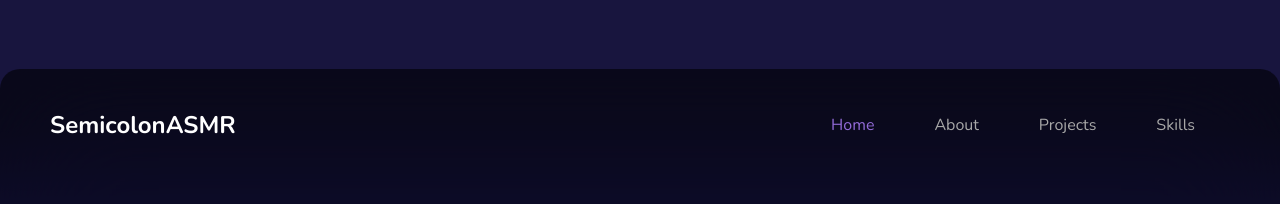
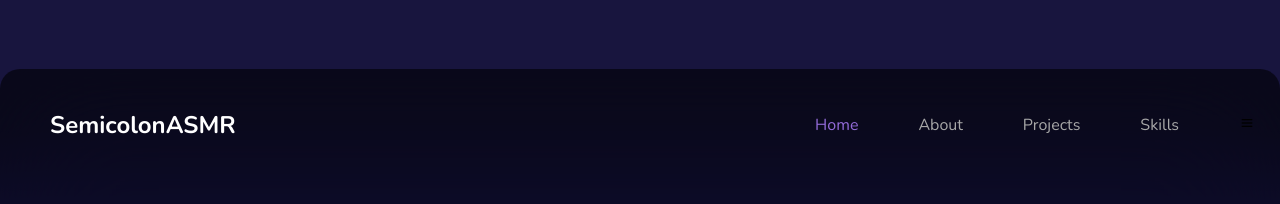
Before and after one commit to alihexon/responsive-simple-portfolio, a plain HTML site: page index.html in a window 1280 px wide. Shown: the top 204 px of the page. Drawn offline with nearby package versions, Linux system fonts and the light colour scheme.

Commit message:
Added menu button

```diff
--- a/index.html
+++ b/index.html
@@ -21,7 +21,7 @@
             <li><a href="#">About</a></li>
             <li><a href="#">Projects</a></li>
             <li><a href="#">Skills</a></li>
-            <li></li>
+            <li><i class="bx bx-menu"></i></li>
           </ul>
         </nav>
       </header>
```
